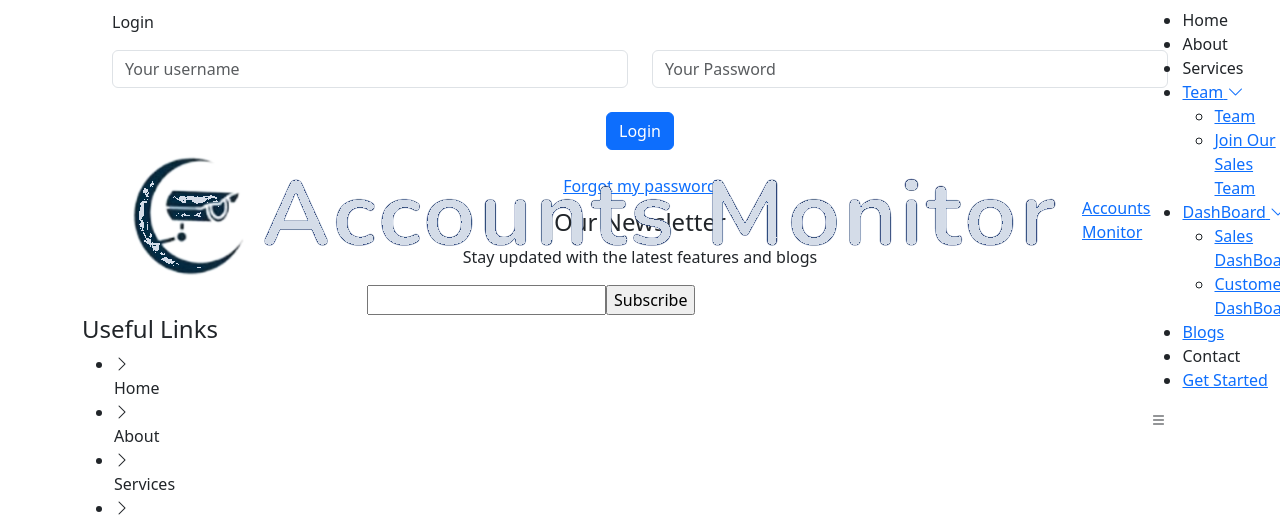
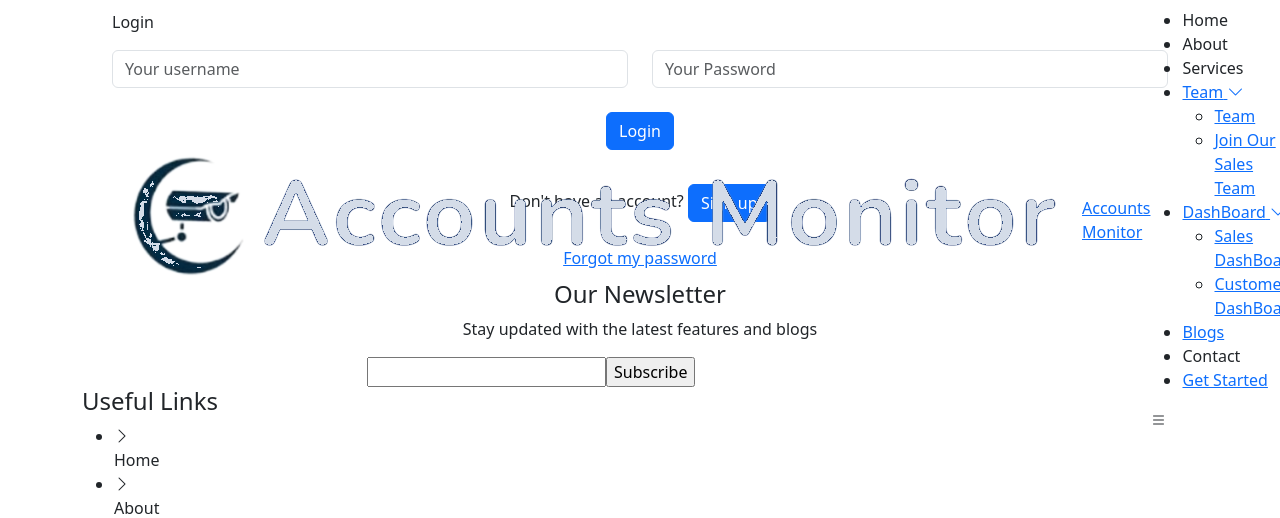
Before and after one commit to AccountMonitor/Accounts-Monitor-Merge, a Django app: template templates/login.html in a window 1280 px wide. Shown: the top 518 px of the page. Run offline with Django 4.2, Linux system fonts and the light colour scheme; the template is opened without the code that fills it, so the values that code supplies are empty; some libraries are stand-ins or nearby versions.

Commit message:
Update login.html

```diff
--- a/templates/login.html
+++ b/templates/login.html
@@ -46,6 +46,12 @@
                   <div class="col-md-12 text-center">
                     <button type="submit" id="submit" class="btn btn-primary">Login</button>
                   </div>
+                  <br><br><br>
+
+                  <div class="col-md-12 text-center">
+                    <span>Don't have an account?</span>
+                   <a href="{% url 'sales_rep' %}"> <button id="submit" class="btn btn-primary">Sign up</button></a>
+                  </div>
 
                   <div class="col-md-12 text-center">
                     <span><a href="{% url 'reset_password' %}">Forgot my password</a></span>
```
